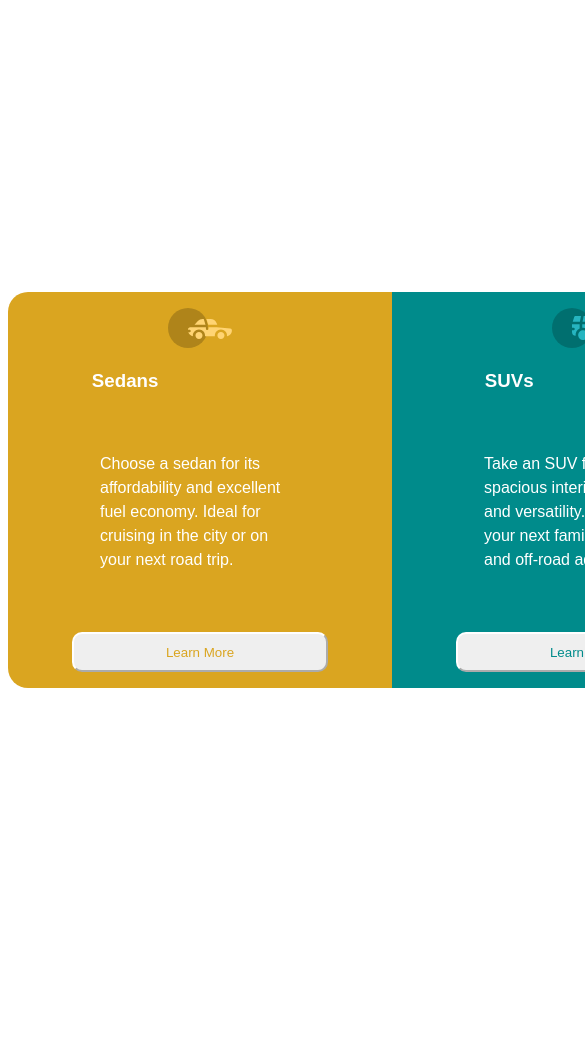
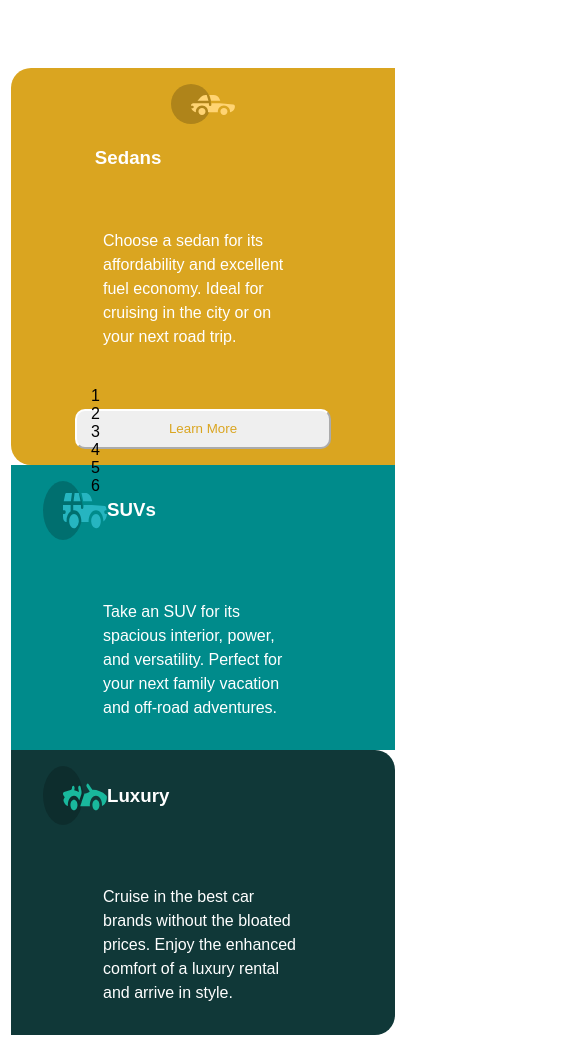
Before and after one commit to bayo001/bb, a plain HTML site: page index.html in a window 390 px wide. Shown: the top 1048 px of the page, 585 px wide, since content can reach past the window. Before the commit the page ends 980 px from the top, so only its background shows below. Drawn offline with Linux system fonts and the light colour scheme.

Commit message:
add list

```diff
--- a/index.html
+++ b/index.html
@@ -43,7 +43,24 @@
 
 
 
+<ul>
+  <ol>1</ol>
 
+  <ol>2</ol>
+
+  <ol>3</ol>
+
+  <ol>4</ol>
+
+  <ol>5</ol>
+
+  <ol>6</ol>
+
+
+
+
+
+</ul>
 
 
 
--- a/style.css
+++ b/style.css
@@ -147,3 +147,32 @@ display: grid;
 .but3:hover{
     background: brown;
 }
+@media only screen and (max-width: 600px) {
+.general{
+    display: flex;
+    flex-wrap: wrap;
+    width: 100%;
+    height: 30vh;
+}
+
+.sis{
+    display: flex;
+    flex-wrap: wrap;
+    width: 100%;
+    height: 30vh;
+
+}
+.mu{
+    display: flex;
+    flex-wrap: wrap;
+    width: 100%;
+    height: 30vh;
+}
+.moi{
+
+    display: flex;
+    flex-wrap: wrap;
+    width: 100%;
+    height: 30vh;
+}
+}
```
